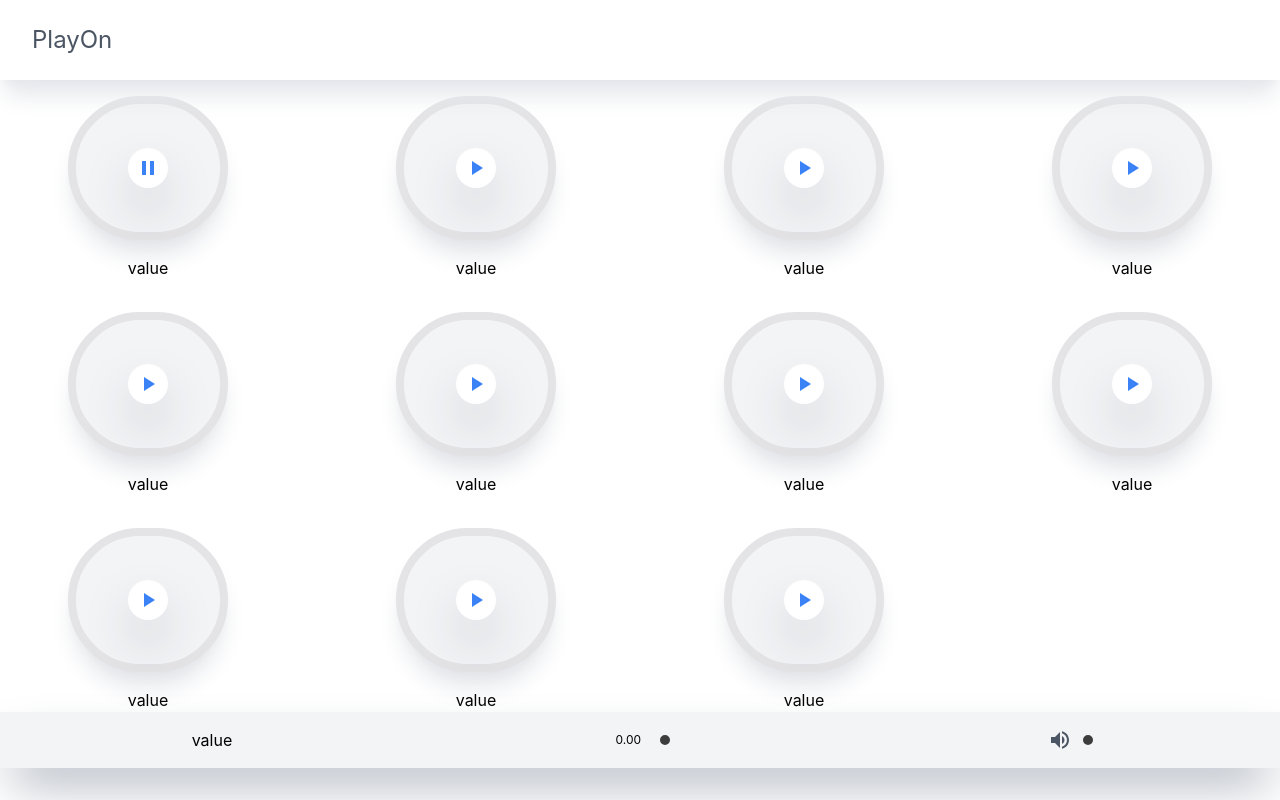
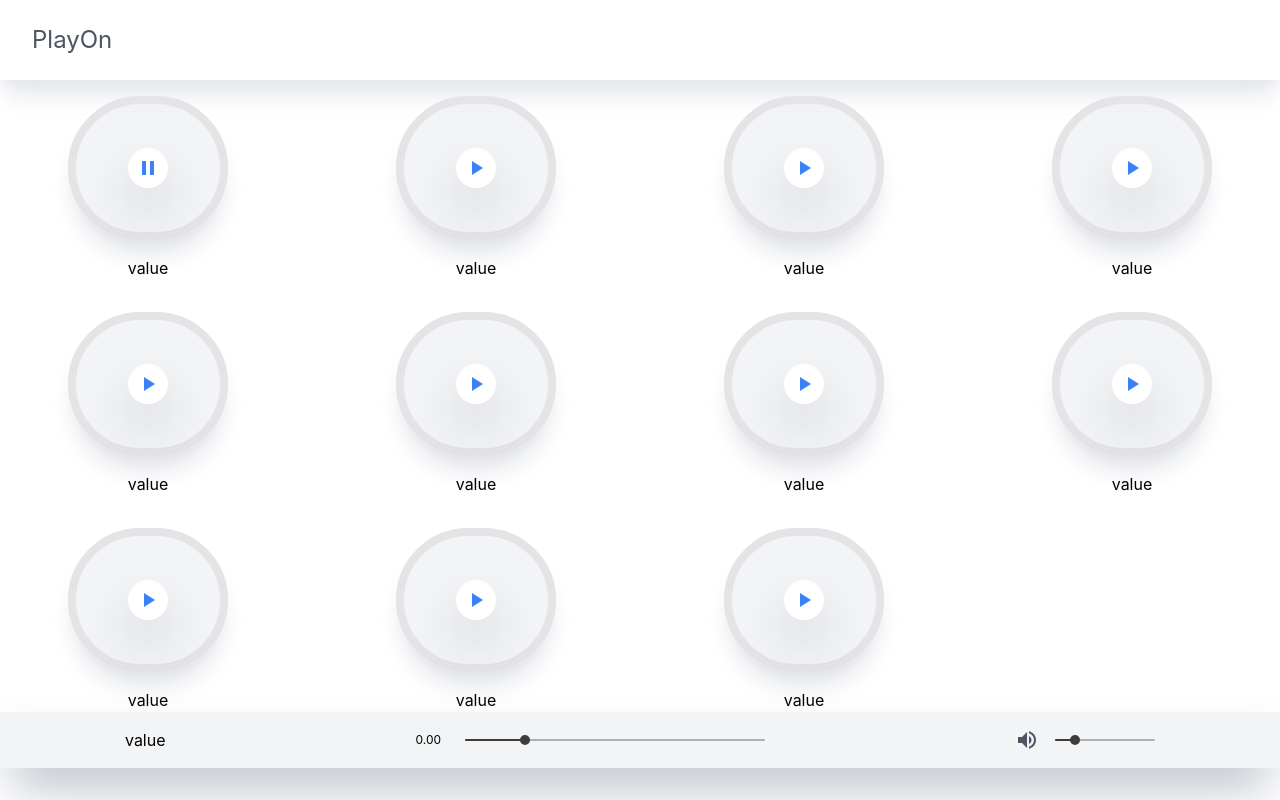
Before and after one commit to johnbabu021/PlayOn, a Next.js app: page / in a window 1280 px wide. Both pictures are taken after a click on the element 148 px from the left and 168 px from the top of the page. Built offline with nearby package versions, Linux system fonts and the light colour scheme.

Commit message:
production:style corruption in productions solved

```diff
--- a/components/utils/footer.js
+++ b/components/utils/footer.js
@@ -19,7 +19,7 @@ export      default function    Footer(){
     },[width,setWidth])
     const PrettoSlider = styled(Slider)({
         color: '#3d3d3d',
-
+       width:300,
         height: 2,
         '& .MuiSlider-track': {
           border: 'none'
@@ -94,7 +94,7 @@ ${width<700&&'self-start'}
     self-center
     text-lg text-gray-600"/>
     <PrettoSlider
-    className="w-20"
+    className="max-w-sm"
         valueLabelDisplay="auto"
         aria-label="pretto slider"
         defaultValue={20}
--- a/tailwind.config.js
+++ b/tailwind.config.js
@@ -7,6 +7,9 @@ module.exports = {
 
   ],
   theme: {
+    maxWidth:{
+sm:'100px'
+    },
     extend: {},
   },
   plugins: [],
```
